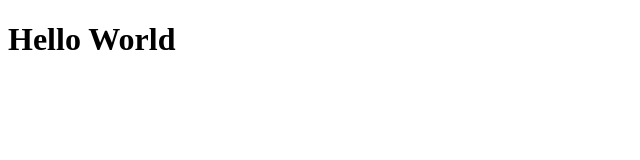
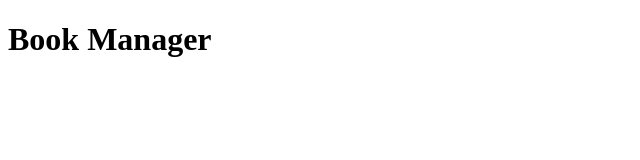
Before and after one commit to da0hn/another-react-library-manager, a React (Create React App) app: page / in a window 1280 px wide. Shown: the top 160 px of the page, without its empty margins (0-640 px from the left). Built offline with nearby package versions, Linux system fonts and the light colour scheme.

Commit message:
feat: create a `Header` component

```diff
--- a/src/App.tsx
+++ b/src/App.tsx
@@ -1,7 +1,8 @@
 import React from 'react';
+import Header from './Header';
 
 export default function App() {
     return (
-        <h1>Hello World</h1>
+        <Header title='Book Manager'/>
     );
 }
--- /dev/null
+++ b/src/Header.tsx
@@ -0,0 +1,11 @@
+import React from "react";
+
+type Props = {
+    title: string
+}
+
+export default function Header({title}: Props) {
+    return (
+        <h1>{title}</h1>
+    );
+}
```
